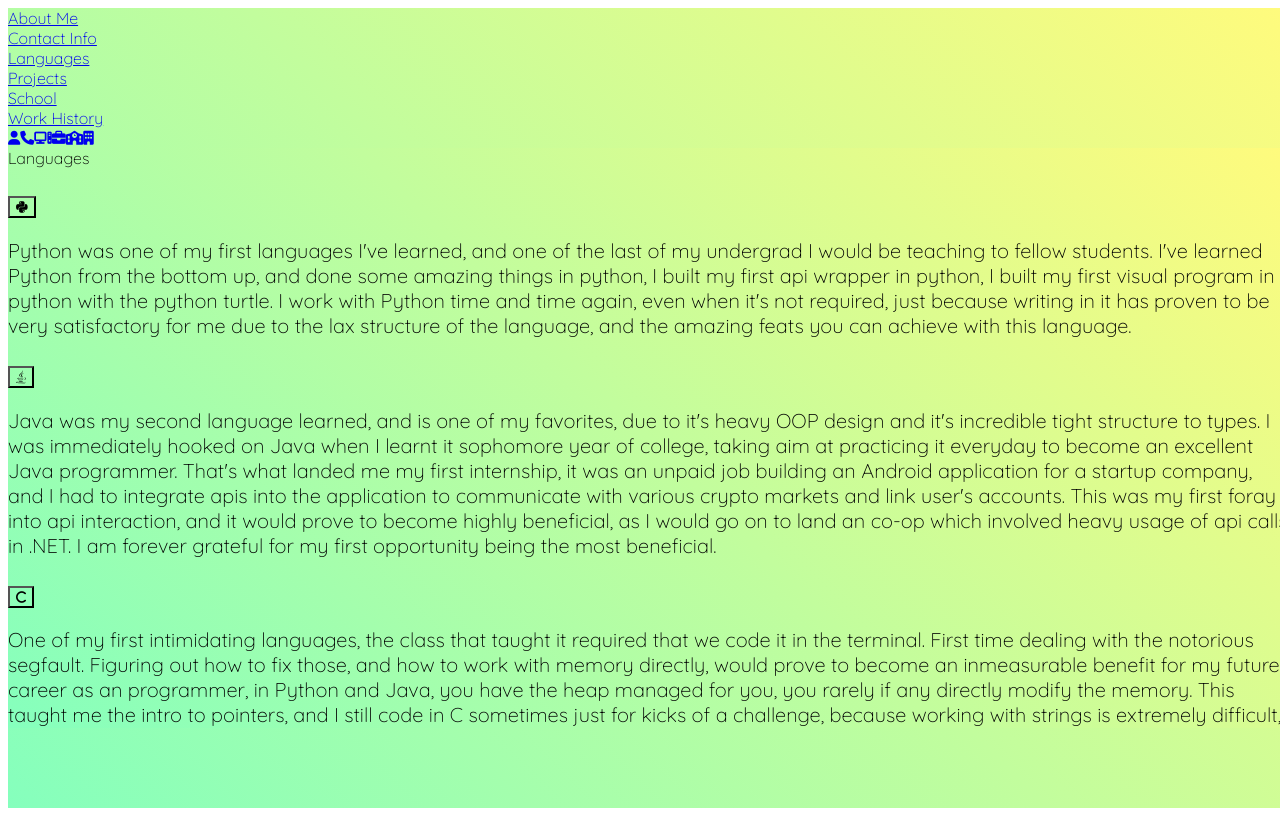
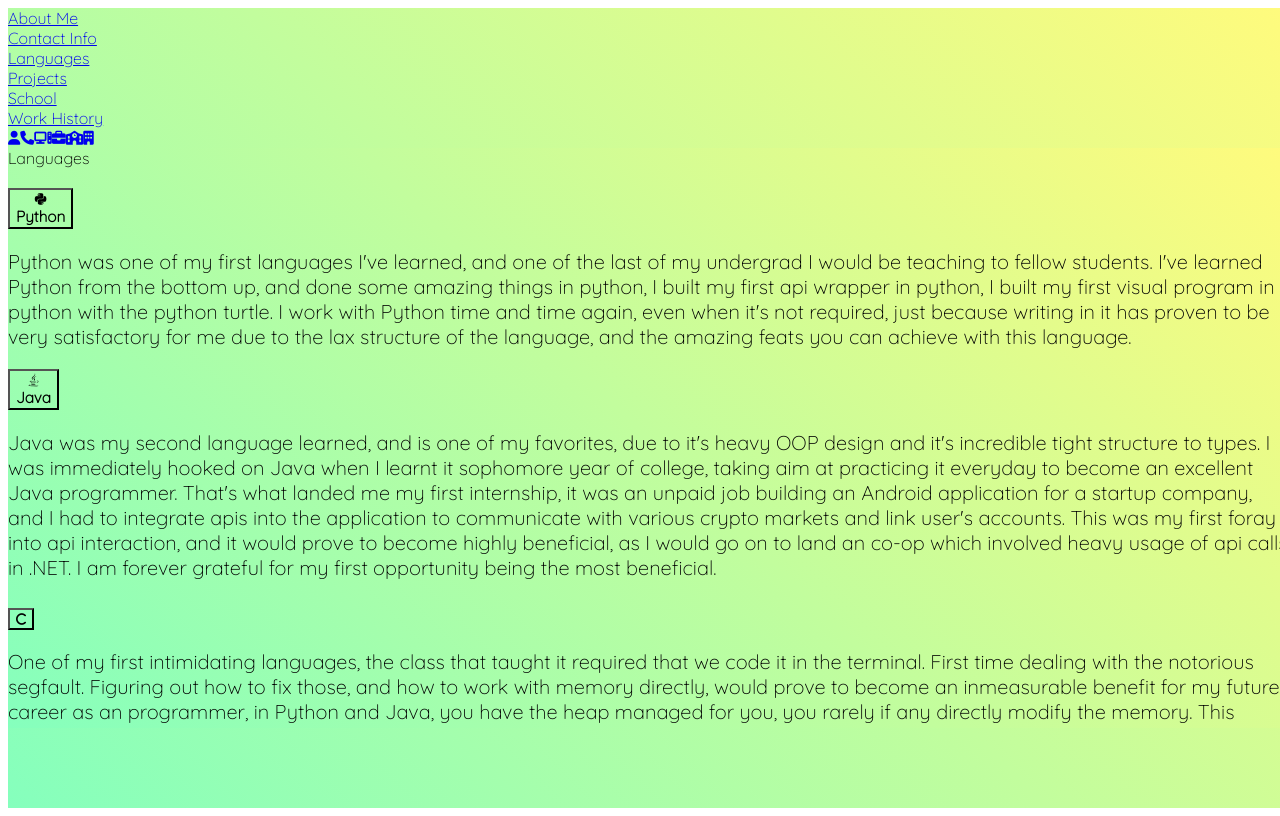
Before and after one commit to cthacker-udel/cthacker-website, a Next.js app: page /languages in a window 1280 px wide. Built offline with nearby package versions, Linux system fonts and the light colour scheme.

Commit message:
[aboutme] Added titles to languages accordion headers

```diff
--- a/modules/Languages/Languages.component.tsx
+++ b/modules/Languages/Languages.component.tsx
@@ -23,6 +23,11 @@ export const Languages = (): JSX.Element => (
 				<Accordion.Item eventKey="0">
 					<Accordion.Header>
 						<i className="fa-brands fa-python" />
+						<div
+							className={`ms-2 ${languagesStyles.languages_accordion_title}`}
+						>
+							{"Python"}
+						</div>
 					</Accordion.Header>
 					<Accordion.Body
 						className={`${languagesStyles.language_text}`}
@@ -35,6 +40,11 @@ export const Languages = (): JSX.Element => (
 				<Accordion.Item eventKey="1">
 					<Accordion.Header>
 						<i className="fa-brands fa-java" />
+						<div
+							className={`ms-2 ${languagesStyles.languages_accordion_title}`}
+						>
+							{"Java"}
+						</div>
 					</Accordion.Header>
 					<Accordion.Body
 						className={`${languagesStyles.language_text}`}
@@ -86,6 +96,11 @@ export const Languages = (): JSX.Element => (
 				<Accordion.Item eventKey="5">
 					<Accordion.Header>
 						<i className="fa-brands fa-js" />
+						<div
+							className={`ms-2 ${languagesStyles.languages_accordion_title}`}
+						>
+							{"Javascript"}
+						</div>
 					</Accordion.Header>
 					<Accordion.Body
 						className={`${languagesStyles.language_text}`}
@@ -99,6 +114,11 @@ export const Languages = (): JSX.Element => (
 					<Accordion.Header>
 						<i className="fa-solid fa-t" />
 						<i className="fa-solid fa-s" />
+						<div
+							className={`ms-2 ${languagesStyles.languages_accordion_title}`}
+						>
+							{"Typescript"}
+						</div>
 					</Accordion.Header>
 					<Accordion.Body
 						className={`${languagesStyles.language_text}`}
@@ -125,6 +145,11 @@ export const Languages = (): JSX.Element => (
 				<Accordion.Item eventKey="8">
 					<Accordion.Header>
 						<i className="fa-solid fa-terminal" />
+						<div
+							className={`ms-2 ${languagesStyles.languages_accordion_title}`}
+						>
+							{"Linux Scripting"}
+						</div>
 					</Accordion.Header>
 					<Accordion.Body
 						className={`${languagesStyles.language_text}`}
@@ -137,6 +162,11 @@ export const Languages = (): JSX.Element => (
 				<Accordion.Item eventKey="9">
 					<Accordion.Header>
 						<i className="fa-brands fa-node" />
+						<div
+							className={`ms-2 ${languagesStyles.languages_accordion_title}`}
+						>
+							{"NodeJS"}
+						</div>
 					</Accordion.Header>
 					<Accordion.Body
 						className={`${languagesStyles.language_text}`}
@@ -149,6 +179,11 @@ export const Languages = (): JSX.Element => (
 				<Accordion.Item eventKey="10">
 					<Accordion.Header>
 						<i className="fa-brands fa-html5" />
+						<div
+							className={`ms-2 ${languagesStyles.languages_accordion_title}`}
+						>
+							{"HTML"}
+						</div>
 					</Accordion.Header>
 					<Accordion.Body
 						className={`${languagesStyles.language_text}`}
@@ -161,6 +196,11 @@ export const Languages = (): JSX.Element => (
 				<Accordion.Item eventKey="11">
 					<Accordion.Header>
 						<i className="fa-brands fa-css3-alt" />
+						<div
+							className={`ms-2 ${languagesStyles.languages_accordion_title}`}
+						>
+							{"CSS"}
+						</div>
 					</Accordion.Header>
 					<Accordion.Body
 						className={`${languagesStyles.language_text}`}
--- a/modules/Languages/Languages.module.css
+++ b/modules/Languages/Languages.module.css
@@ -25,6 +25,11 @@
     scrollbar-width: thin;
 }
 
+.languages_accordion_title {
+    font-size: 1.15em;
+    font-weight: 900;
+}
+
 .languages_accordion * {
     background-color: transparent !important;
 }
```
